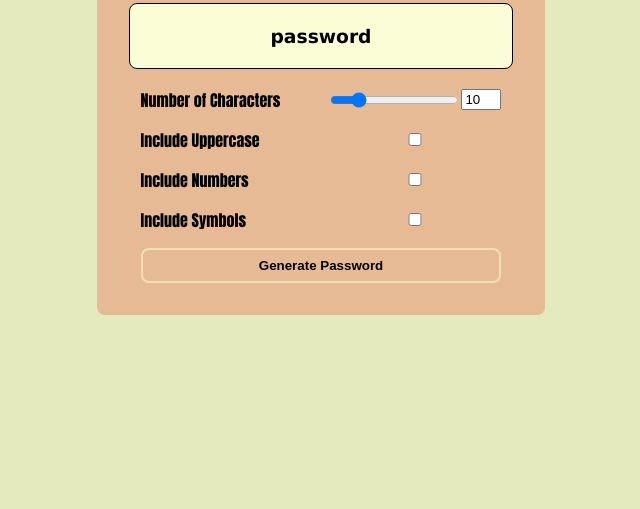
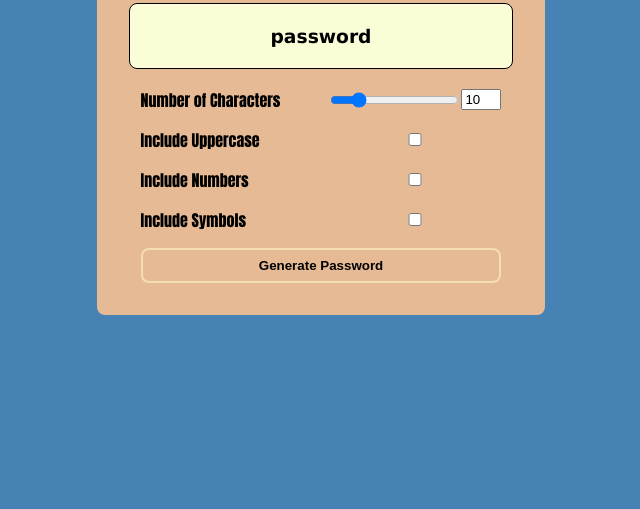
Before and after one commit to rodrigo1995vav/PasswordGenerator, a plain HTML site: page index.html in a window 1280 px wide. Shown: the part 291-800 px from the top of the page, without its empty margins (319-959 px from the left). Drawn offline with Linux system fonts and the light colour scheme.

Commit message:
Color change

```diff
--- a/styles.css
+++ b/styles.css
@@ -1,5 +1,5 @@
 body {
-    background-color: #E4E9BE ;
+    background-color: steelblue;
     margin: 0;
     min-height: 100vh;
     display: flex;
```
